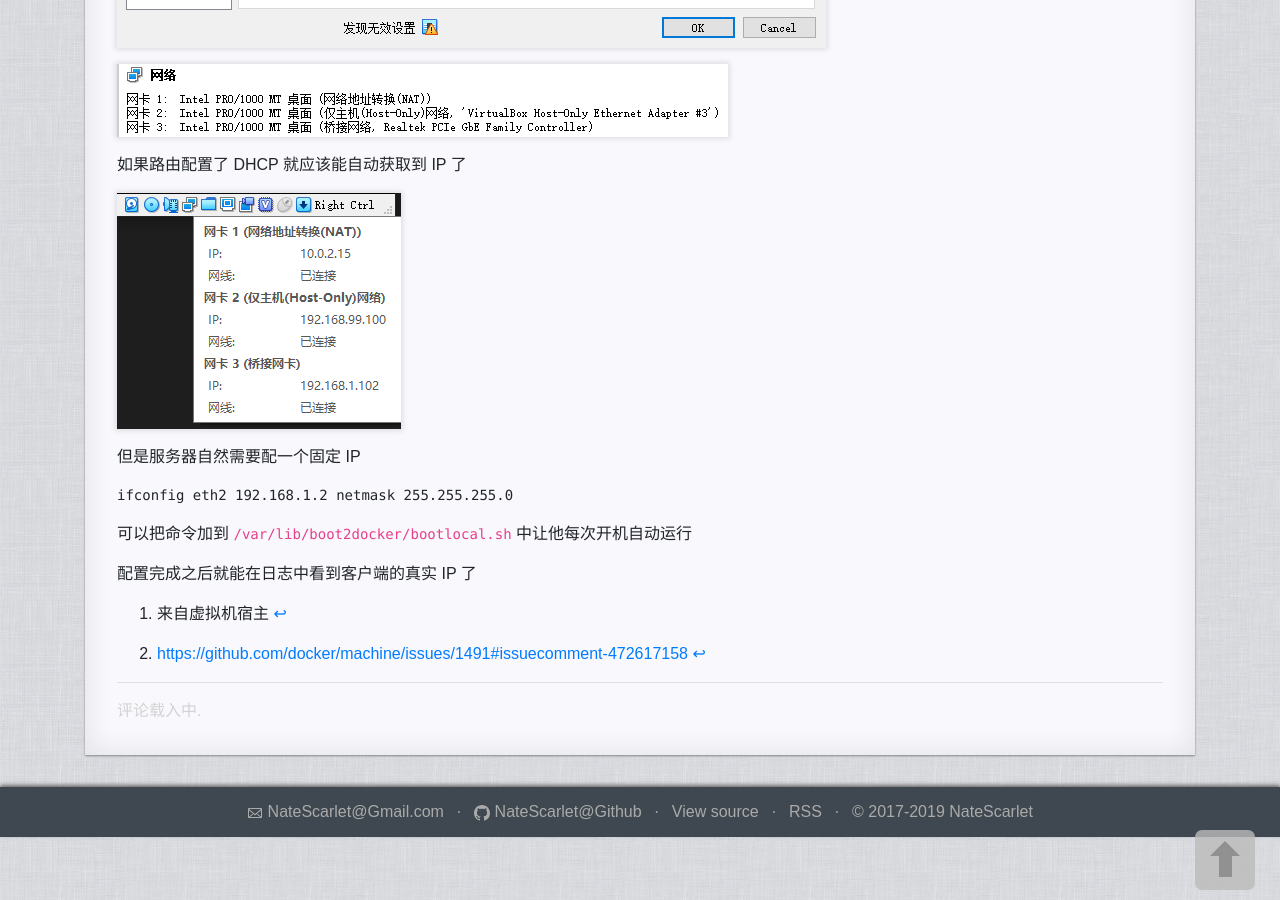
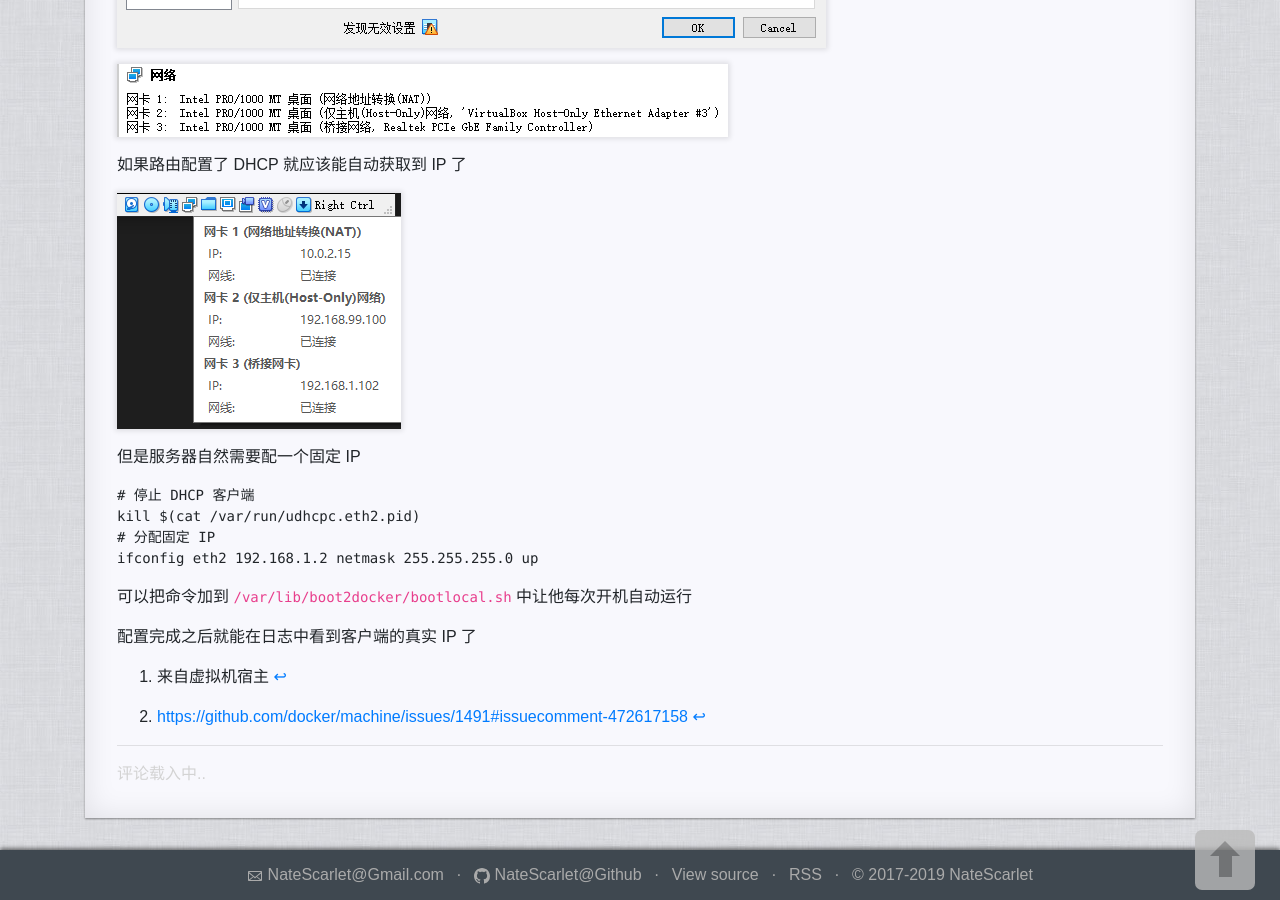
Before and after one commit to NateScarlet/NateScarlet.Github.io, a Jekyll site: the page built from _posts/2019-05-07-docker-virtualbox-使用桥接模式.md, in a window 1280 px wide and 900 px high, scrolled down 1264 px. Built offline with Jekyll 4.4.1, drawn with Linux system fonts in a browser that asks for light colours; comment, search, counter and statistics services are not loaded; a style sheet for code colours, icons or effects is not loaded.

Commit message:
Update 2019-05-07-docker-virtualbox-使用桥接模式.md

````diff
--- a/_posts/2019-05-07-docker-virtualbox-使用桥接模式.md
+++ b/_posts/2019-05-07-docker-virtualbox-使用桥接模式.md
@@ -28,7 +28,10 @@
 但是服务器自然需要配一个固定 IP
 
 ```bash
-ifconfig eth2 192.168.1.2 netmask 255.255.255.0
+# 停止 DHCP 客户端
+kill $(cat /var/run/udhcpc.eth2.pid)
+# 分配固定 IP
+ifconfig eth2 192.168.1.2 netmask 255.255.255.0 up
 ```
 
 可以把命令加到 `/var/lib/boot2docker/bootlocal.sh` 中让他每次开机自动运行
````
